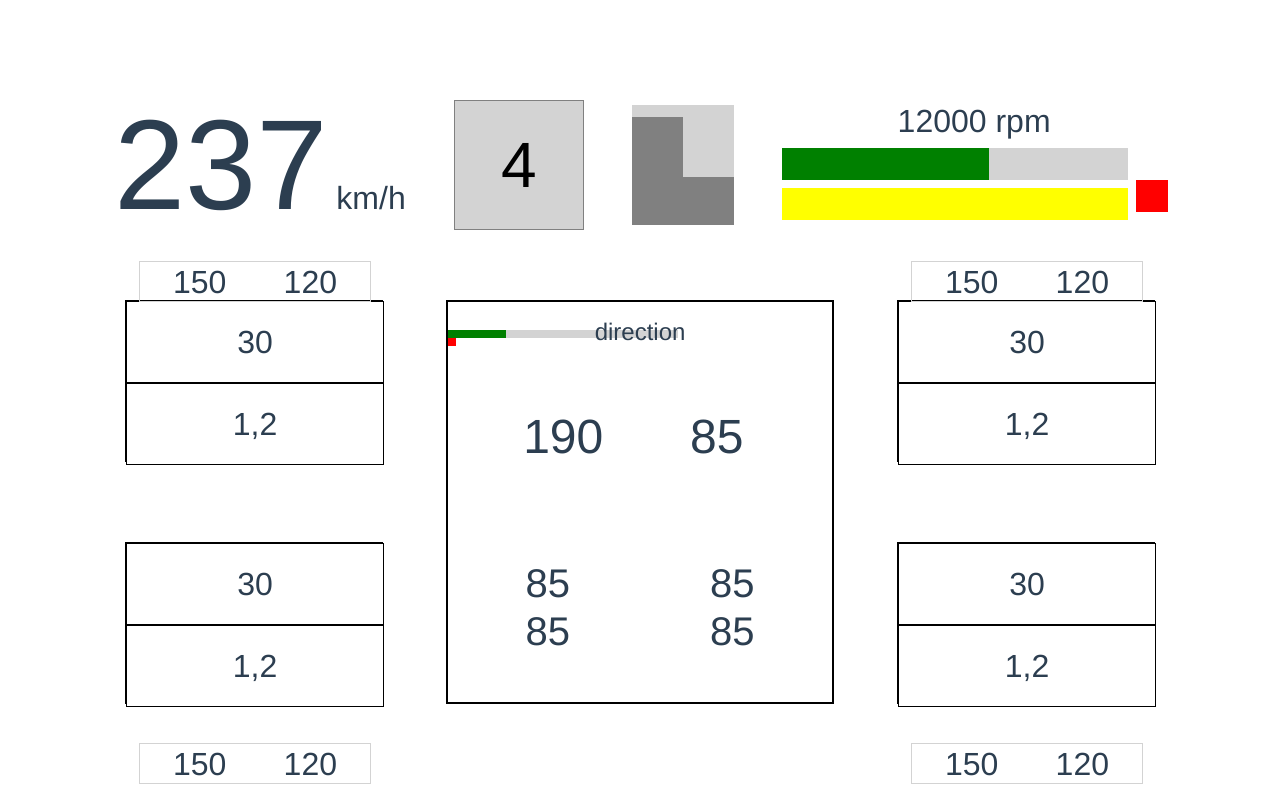
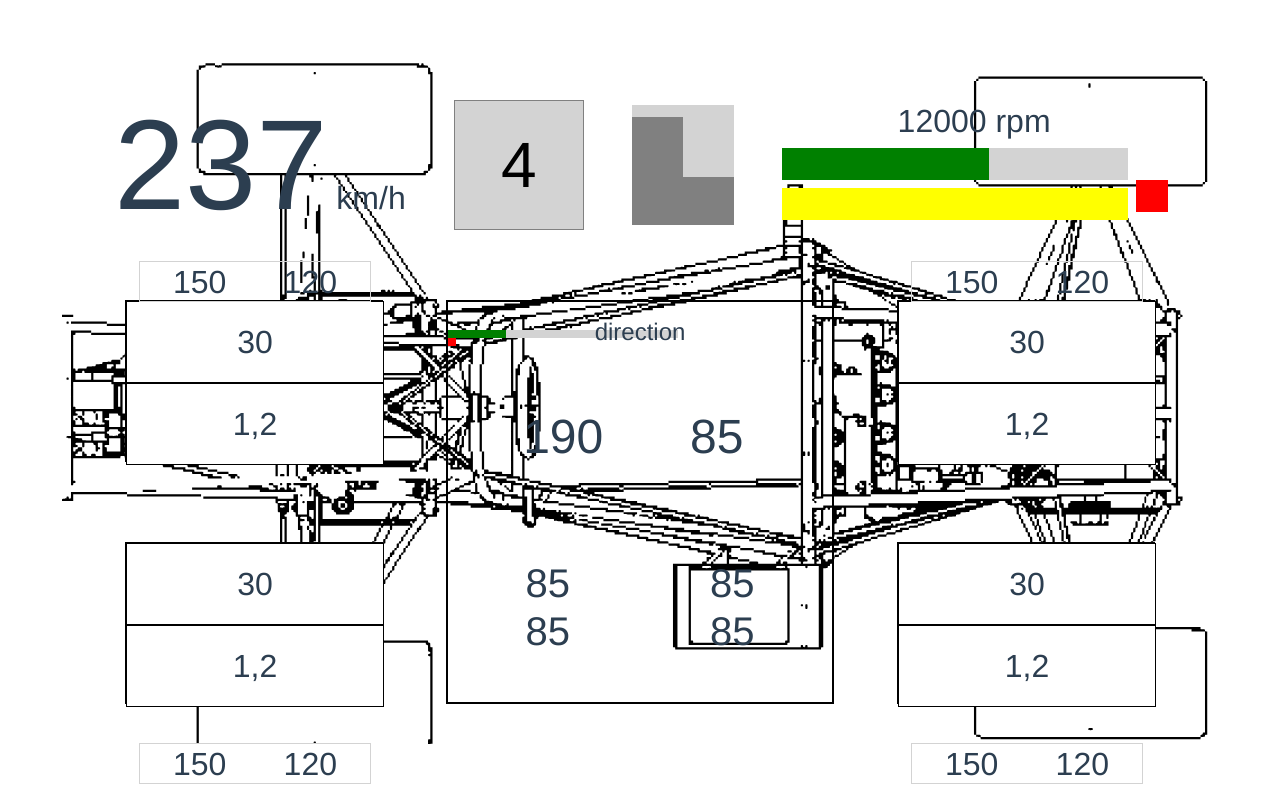
Before and after one commit to bytelovers/formula-uc3m, a Vue app in the folder client/: page /#/ in a window 1280 px wide. Built offline with nearby package versions, Linux system fonts and the light colour scheme.

Commit message:
formula svg ñapero

```diff
--- a/client/src/pages/Mockup.vue
+++ b/client/src/pages/Mockup.vue
@@ -106,6 +106,7 @@ export default {
 
 <!-- Add "scoped" attribute to limit CSS to this component only -->
 <style scoped>
+.page {background: url("../assets/formula.svg"); background-size: cover;}
   div {
     display: inline-block;
     text-align: center;
```
Also changed, not shown: client/src/assets/formula.svg (added).
